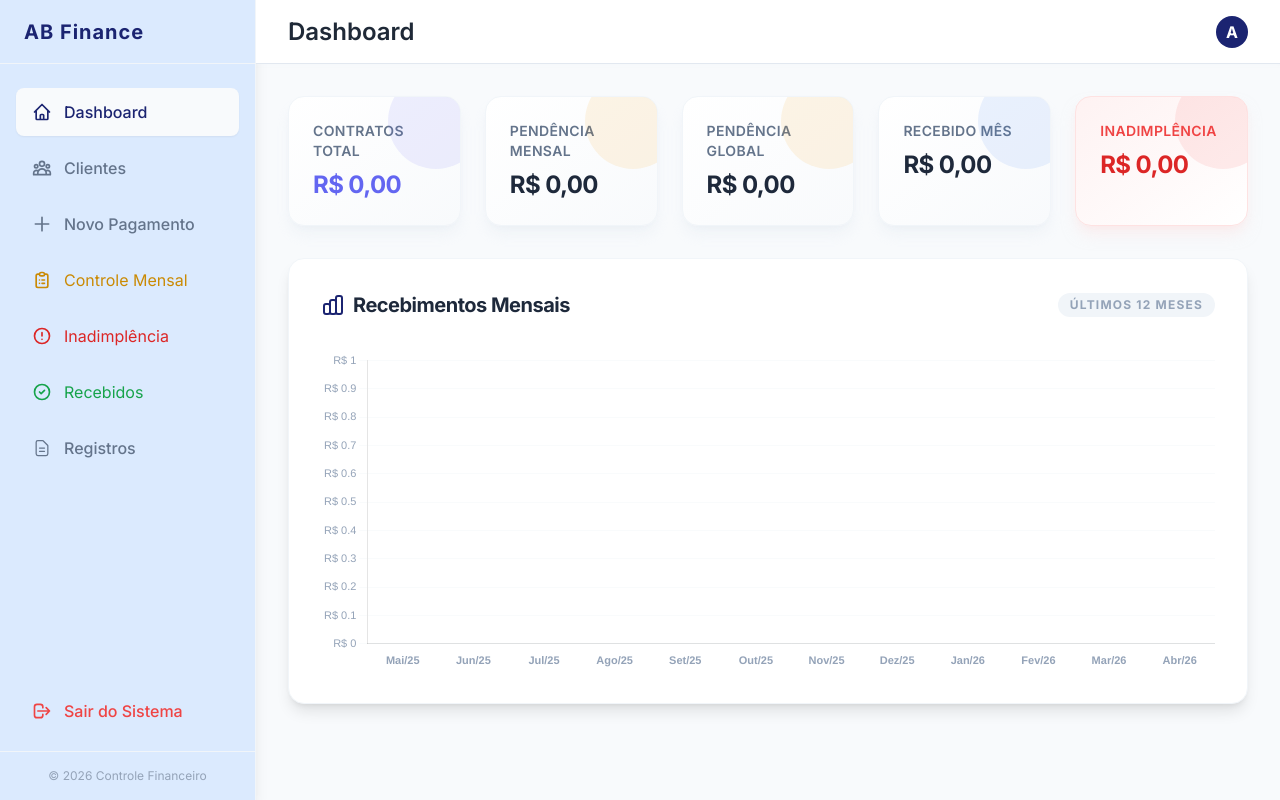
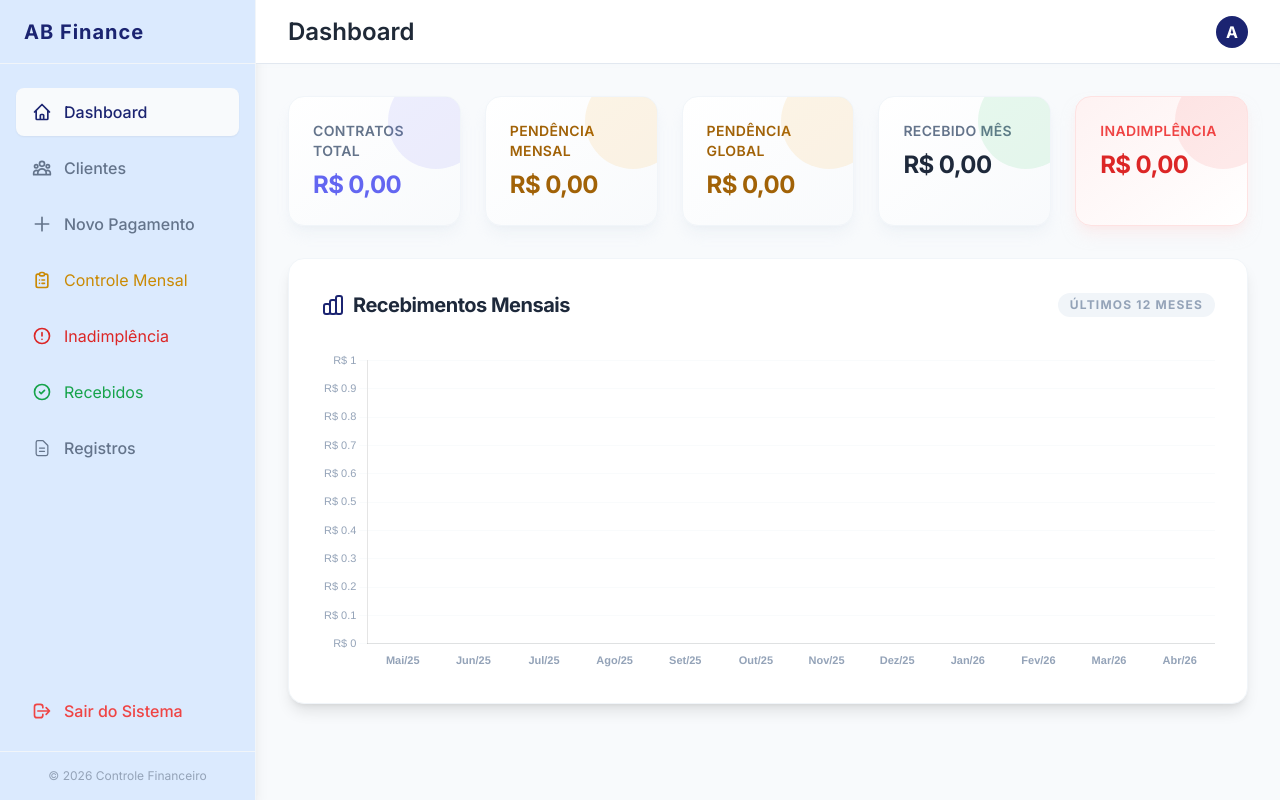
Before and after one commit to lcdeprojects/ab_finance, a Django app: page / in a window 1280 px wide. Run offline with Django 5.2, Linux system fonts and the light colour scheme; the visitor is signed in with stand-in values (Sample User, id 1); data that the repository does not hold is empty; some libraries are stand-ins or nearby versions.

Commit message:
commit_dash

```diff
--- a/templates/core/dashboard.html
+++ b/templates/core/dashboard.html
@@ -12,22 +12,22 @@
     <!-- Pendência Mensal -->
     <div class="bg-gradient-to-br from-white to-slate-50 dark:from-slate-800 dark:to-slate-900 rounded-2xl shadow-lg shadow-slate-200/40 dark:shadow-black/20 p-6 border border-slate-100 dark:border-slate-700/50 flex flex-col relative overflow-hidden group">
         <div class="absolute -right-6 -top-6 w-24 h-24 bg-amber-500/10 dark:bg-amber-500/5 rounded-full group-hover:scale-150 transition-transform duration-500"></div>
-        <span class="text-sm font-semibold text-slate-500 dark:text-white mb-2 tracking-wide uppercase">Pendência Mensal</span>
-        <span class="text-2xl font-extrabold text-slate-800 dark:text-yellow-500 tracking-tight">R$ {{ monthly_pending|floatformat:2 }}</span>
+        <span class="text-sm font-semibold text-slate-500 text-yellow-700 mb-2 tracking-wide uppercase">Pendência Mensal</span>
+        <span class="text-2xl font-extrabold text-slate-800 text-yellow-700 tracking-tight">R$ {{ monthly_pending|floatformat:2 }}</span>
     </div>
 
     <!-- Pendência Global -->
     <div class="bg-gradient-to-br from-white to-slate-50 dark:from-slate-800 dark:to-slate-900 rounded-2xl shadow-lg shadow-slate-200/40 dark:shadow-black/20 p-6 border border-slate-100 dark:border-slate-700/50 flex flex-col relative overflow-hidden group">
         <div class="absolute -right-6 -top-6 w-24 h-24 bg-amber-500/10 dark:bg-amber-500/5 rounded-full group-hover:scale-150 transition-transform duration-500"></div>
-        <span class="text-sm font-semibold text-slate-500 dark:text-white mb-2 tracking-wide uppercase">Pendência Global</span>
-        <span class="text-2xl font-extrabold text-slate-800 dark:text-yellow-500 tracking-tight">R$ {{ total_pending|floatformat:2 }}</span>
+        <span class="text-sm font-semibold text-slate-500 text-yellow-700 mb-2 tracking-wide uppercase">Pendência Global</span>
+        <span class="text-2xl font-extrabold text-slate-800 text-yellow-700 tracking-tight">R$ {{ total_pending|floatformat:2 }}</span>
     </div>
 
     <!-- Recebido Mês -->
     <div class="bg-gradient-to-br from-white to-slate-50 dark:from-slate-800 dark:to-slate-900 rounded-2xl shadow-lg shadow-slate-200/40 dark:shadow-black/20 p-6 border border-slate-100 dark:border-slate-700/50 flex flex-col relative overflow-hidden group">
-        <div class="absolute -right-6 -top-6 w-24 h-24 bg-blue-500/10 dark:bg-blue-500/5 rounded-full group-hover:scale-150 transition-transform duration-500"></div>
-        <span class="text-sm font-semibold text-slate-500 dark:text-white mb-2 tracking-wide uppercase">Recebido Mês</span>
-        <span class="text-2xl font-extrabold text-slate-800 dark:text-green-500 tracking-tight">R$ {{ monthly_inflows|floatformat:2 }}</span>
+        <div class="absolute -right-6 -top-6 w-24 h-24 bg-green-500/10 dark:bg-green-500 rounded-full group-hover:scale-150 transition-transform duration-500"></div>
+        <span class="text-sm font-semibold text-slate-500 text-green-100 mb-2 tracking-wide uppercase">Recebido Mês</span>
+        <span class="text-2xl font-extrabold text-slate-800 text-green-700 tracking-tight">R$ {{ monthly_inflows|floatformat:2 }}</span>
     </div>
 
 
```
